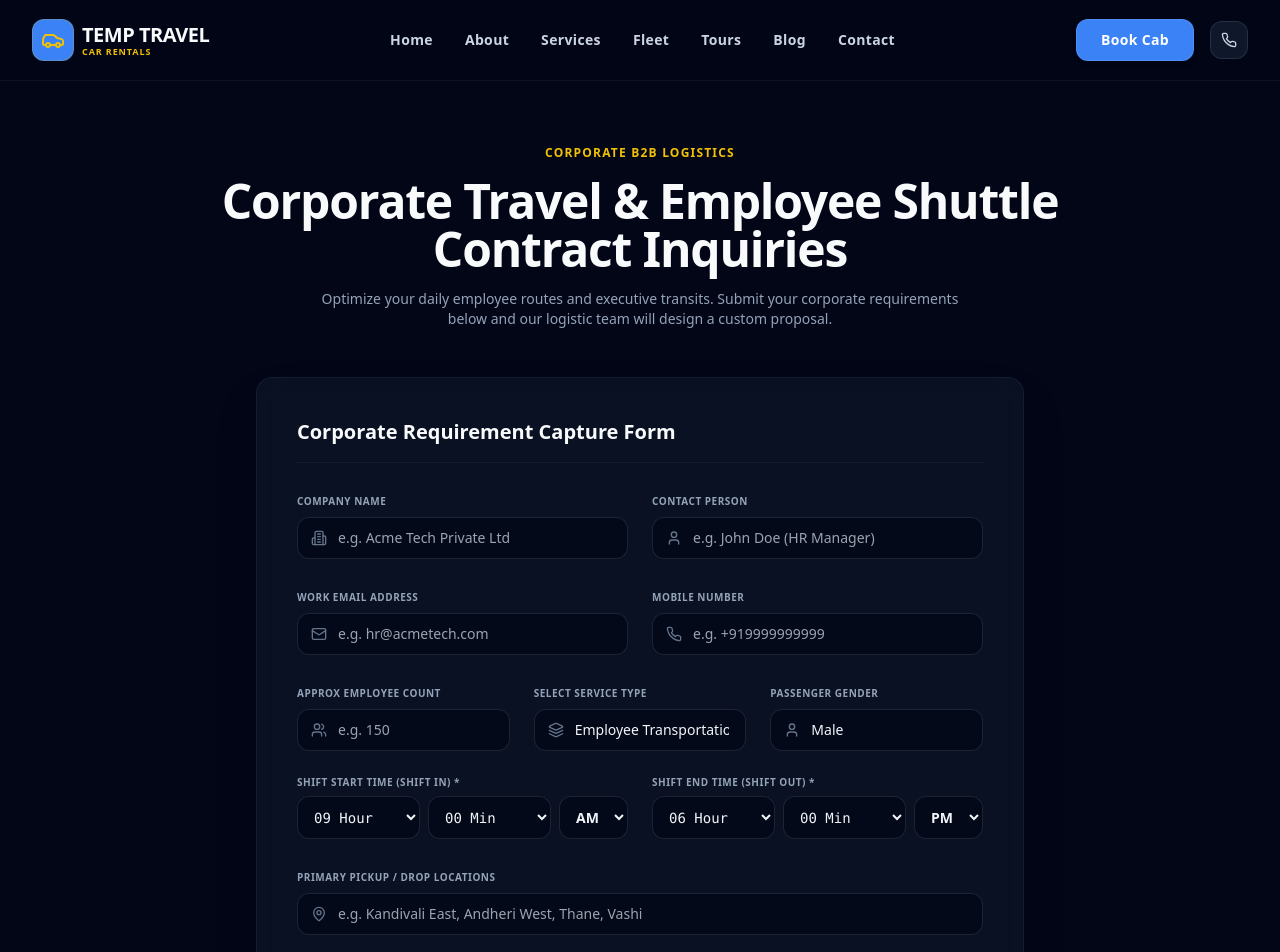
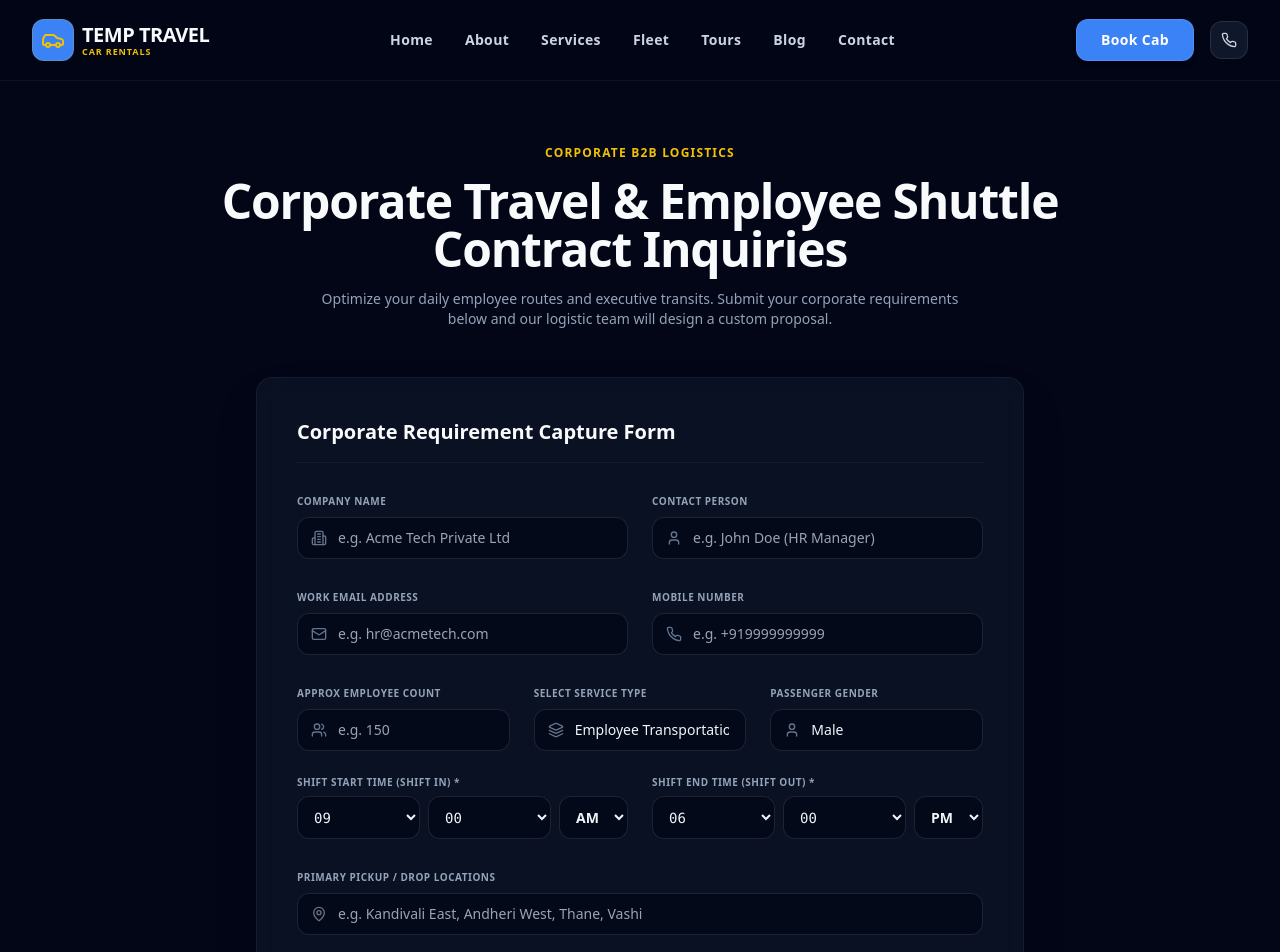
Before and after one commit to Navneetk334/temp-travel-demo, a Next.js app: page /corporate-inquiry in a window 1280 px wide. Shown: the top 952 px of the page. Built offline with nearby package versions, Linux system fonts and the light colour scheme.

Commit message:
feat: implement multi-tab booking widget and dedicated corporate inquiry page

```diff
--- a/app/(public)/corporate-inquiry/page.tsx
+++ b/app/(public)/corporate-inquiry/page.tsx
@@ -252,7 +252,7 @@ export default function CorporateInquiryPage() {
                       className="flex-1 bg-slate-950/60 border border-white/10 rounded-lg py-2.5 px-3 text-sm text-slate-100 focus:outline-none focus:border-primary font-mono"
                     >
                       {["01","02","03","04","05","06","07","08","09","10","11","12"].map(h => (
-                        <option key={h} value={h} className="bg-slate-900">{h} Hour</option>
+                        <option key={h} value={h} className="bg-slate-900">{h}</option>
                       ))}
                     </select>
                     <select
@@ -261,7 +261,7 @@ export default function CorporateInquiryPage() {
                       className="flex-1 bg-slate-950/60 border border-white/10 rounded-lg py-2.5 px-3 text-sm text-slate-100 focus:outline-none focus:border-primary font-mono"
                     >
                       {["00","15","30","45"].map(m => (
-                        <option key={m} value={m} className="bg-slate-900">{m} Min</option>
+                        <option key={m} value={m} className="bg-slate-900">{m}</option>
                       ))}
                     </select>
                     <select
@@ -284,7 +284,7 @@ export default function CorporateInquiryPage() {
                       className="flex-1 bg-slate-950/60 border border-white/10 rounded-lg py-2.5 px-3 text-sm text-slate-100 focus:outline-none focus:border-primary font-mono"
                     >
                       {["01","02","03","04","05","06","07","08","09","10","11","12"].map(h => (
-                        <option key={h} value={h} className="bg-slate-900">{h} Hour</option>
+                        <option key={h} value={h} className="bg-slate-900">{h}</option>
                       ))}
                     </select>
                     <select
@@ -293,7 +293,7 @@ export default function CorporateInquiryPage() {
                       className="flex-1 bg-slate-950/60 border border-white/10 rounded-lg py-2.5 px-3 text-sm text-slate-100 focus:outline-none focus:border-primary font-mono"
                     >
                       {["00","15","30","45"].map(m => (
-                        <option key={m} value={m} className="bg-slate-900">{m} Min</option>
+                        <option key={m} value={m} className="bg-slate-900">{m}</option>
                       ))}
                     </select>
                     <select
--- a/components/shared/booking-widget.tsx
+++ b/components/shared/booking-widget.tsx
@@ -371,7 +371,7 @@ export default function BookingWidget() {
                       className="flex-1 bg-slate-950/50 border border-white/10 rounded-lg py-2.5 px-3 text-sm text-slate-100 focus:outline-none focus:border-primary font-mono"
                     >
                       {["01","02","03","04","05","06","07","08","09","10","11","12"].map(h => (
-                        <option key={h} value={h} className="bg-slate-900">{h} Hour</option>
+                        <option key={h} value={h} className="bg-slate-900">{h}</option>
                       ))}
                     </select>
                     <select
@@ -380,7 +380,7 @@ export default function BookingWidget() {
                       className="flex-1 bg-slate-950/50 border border-white/10 rounded-lg py-2.5 px-3 text-sm text-slate-100 focus:outline-none focus:border-primary font-mono"
                     >
                       {["00","15","30","45"].map(m => (
-                        <option key={m} value={m} className="bg-slate-900">{m} Min</option>
+                        <option key={m} value={m} className="bg-slate-900">{m}</option>
                       ))}
                     </select>
                     <select
@@ -403,7 +403,7 @@ export default function BookingWidget() {
                       className="flex-1 bg-slate-950/50 border border-white/10 rounded-lg py-2.5 px-3 text-sm text-slate-100 focus:outline-none focus:border-primary font-mono"
                     >
                       {["01","02","03","04","05","06","07","08","09","10","11","12"].map(h => (
-                        <option key={h} value={h} className="bg-slate-900">{h} Hour</option>
+                        <option key={h} value={h} className="bg-slate-900">{h}</option>
                       ))}
                     </select>
                     <select
@@ -412,7 +412,7 @@ export default function BookingWidget() {
                       className="flex-1 bg-slate-950/50 border border-white/10 rounded-lg py-2.5 px-3 text-sm text-slate-100 focus:outline-none focus:border-primary font-mono"
                     >
                       {["00","15","30","45"].map(m => (
-                        <option key={m} value={m} className="bg-slate-900">{m} Min</option>
+                        <option key={m} value={m} className="bg-slate-900">{m}</option>
                       ))}
                     </select>
                     <select
```
